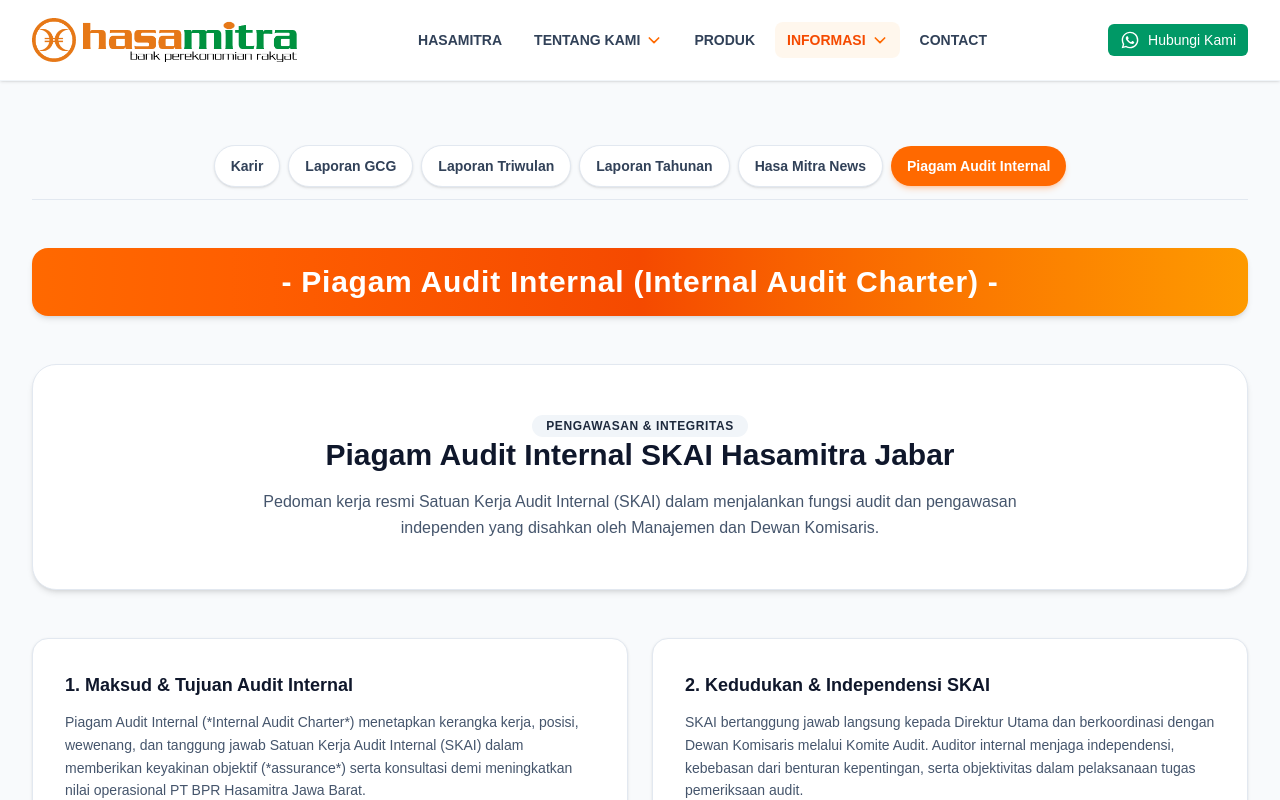
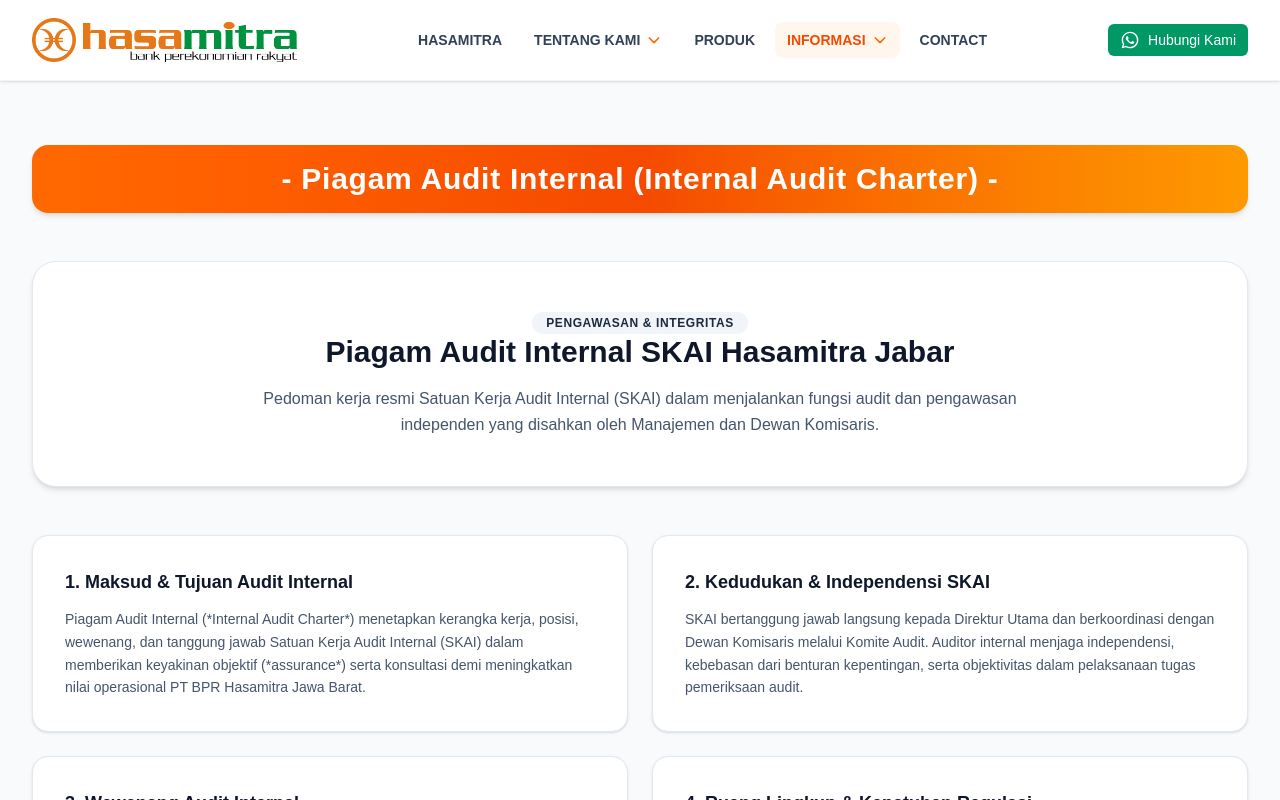
Before and after one commit to MuhammadArif-bin1/website-hasamitra, a Next.js app: page /informasi/piagam-audit-internal in a window 1280 px wide. Shown: the top 800 px of the page. Built offline with nearby package versions, Linux system fonts and the light colour scheme.

Commit message:
remove informasi sub-navbar tabs

```diff
--- a/src/app/informasi/hasa-mitra-news/page.tsx
+++ b/src/app/informasi/hasa-mitra-news/page.tsx
@@ -1,5 +1,4 @@
 import React from "react";
-import InformasiTabs from "@/components/informasi/InformasiTabs";
 import WhatsAppBanner from "@/components/common/WhatsAppBanner";
 import OjkLpsNotice from "@/components/common/OjkLpsNotice";
 
@@ -39,8 +38,7 @@
   return (
     <div className="py-12 lg:py-16">
       <div className="max-w-7xl mx-auto px-4 sm:px-6 lg:px-8 space-y-12">
-        {/* Submenu Tabs Navigation */}
-        <InformasiTabs />
+
 
         {/* Section Banner Header */}
         <div className="w-full bg-gradient-to-r from-orange-500 via-orange-600 to-amber-500 rounded-2xl py-4 shadow-md text-center">
--- a/src/app/informasi/karir/page.tsx
+++ b/src/app/informasi/karir/page.tsx
@@ -1,6 +1,5 @@
 import React from "react";
 import Image from "next/image";
-import InformasiTabs from "@/components/informasi/InformasiTabs";
 import OjkLpsNotice from "@/components/common/OjkLpsNotice";
 
 export const metadata = {
@@ -12,8 +11,7 @@
   return (
     <div className="py-12 lg:py-16">
       <div className="max-w-7xl mx-auto px-4 sm:px-6 lg:px-8 space-y-10">
-        {/* Submenu Tabs Navigation */}
-        <InformasiTabs />
+
 
         {/* Section Banner Header */}
         <div className="w-full bg-gradient-to-r from-[#59C173] via-[#FBC02D] to-[#E57A44] rounded-2xl py-4 shadow-md text-center">
--- a/src/app/informasi/laporan-gcg/page.tsx
+++ b/src/app/informasi/laporan-gcg/page.tsx
@@ -1,5 +1,4 @@
 import React from "react";
-import InformasiTabs from "@/components/informasi/InformasiTabs";
 import OjkLpsNotice from "@/components/common/OjkLpsNotice";
 
 export const metadata = {
@@ -11,8 +10,7 @@
   return (
     <div className="py-12 lg:py-16">
       <div className="max-w-7xl mx-auto px-4 sm:px-6 lg:px-8 space-y-10">
-        {/* Submenu Tabs Navigation */}
-        <InformasiTabs />
+
 
         {/* Section Banner Header */}
         <div className="w-full bg-gradient-to-r from-[#59C173] via-[#FBC02D] to-[#E57A44] rounded-2xl py-4 shadow-md text-center">
--- a/src/app/informasi/laporan-tahunan/page.tsx
+++ b/src/app/informasi/laporan-tahunan/page.tsx
@@ -1,5 +1,4 @@
 import React from "react";
-import InformasiTabs from "@/components/informasi/InformasiTabs";
 import WhatsAppBanner from "@/components/common/WhatsAppBanner";
 import OjkLpsNotice from "@/components/common/OjkLpsNotice";
 
@@ -55,8 +54,7 @@
   return (
     <div className="py-12 lg:py-16">
       <div className="max-w-7xl mx-auto px-4 sm:px-6 lg:px-8 space-y-10">
-        {/* Submenu Tabs Navigation */}
-        <InformasiTabs />
+
 
         {/* Section Banner Header */}
         <div className="w-full bg-gradient-to-r from-orange-500 via-orange-600 to-amber-500 rounded-2xl py-4 shadow-md text-center">
--- a/src/app/informasi/laporan-triwulan/page.tsx
+++ b/src/app/informasi/laporan-triwulan/page.tsx
@@ -1,6 +1,5 @@
 import React from "react";
 import Image from "next/image";
-import InformasiTabs from "@/components/informasi/InformasiTabs";
 import OjkLpsNotice from "@/components/common/OjkLpsNotice";
 
 export const metadata = {
@@ -12,8 +11,7 @@
   return (
     <div className="py-12 lg:py-16">
       <div className="max-w-7xl mx-auto px-4 sm:px-6 lg:px-8 space-y-10">
-        {/* Submenu Tabs Navigation */}
-        <InformasiTabs />
+
 
         {/* Section Banner Header */}
         <div className="w-full bg-gradient-to-r from-[#59C173] via-[#FBC02D] to-[#E57A44] rounded-2xl py-4 shadow-md text-center">
--- a/src/app/informasi/page.tsx
+++ b/src/app/informasi/page.tsx
@@ -1,6 +1,5 @@
 import React from "react";
 import Link from "next/link";
-import InformasiTabs from "@/components/informasi/InformasiTabs";
 import WhatsAppBanner from "@/components/common/WhatsAppBanner";
 import OjkLpsNotice from "@/components/common/OjkLpsNotice";
 
@@ -58,8 +57,7 @@
   return (
     <div className="py-12 lg:py-16">
       <div className="max-w-7xl mx-auto px-4 sm:px-6 lg:px-8 space-y-12">
-        {/* Submenu Tabs Navigation */}
-        <InformasiTabs />
+
 
         {/* Header Section */}
         <div className="w-full bg-gradient-to-r from-orange-500 via-orange-600 to-amber-500 rounded-2xl py-6 shadow-md text-center text-white space-y-2">
--- a/src/app/informasi/piagam-audit-internal/page.tsx
+++ b/src/app/informasi/piagam-audit-internal/page.tsx
@@ -1,7 +1,6 @@
 "use client";
 
 import React from "react";
-import InformasiTabs from "@/components/informasi/InformasiTabs";
 import WhatsAppBanner from "@/components/common/WhatsAppBanner";
 import OjkLpsNotice from "@/components/common/OjkLpsNotice";
 
@@ -28,8 +27,7 @@
   return (
     <div className="py-12 lg:py-16">
       <div className="max-w-7xl mx-auto px-4 sm:px-6 lg:px-8 space-y-12">
-        {/* Submenu Tabs Navigation */}
-        <InformasiTabs />
+
 
         {/* Section Banner Header */}
         <div className="w-full bg-gradient-to-r from-orange-500 via-orange-600 to-amber-500 rounded-2xl py-4 shadow-md text-center">
--- a/src/components/informasi/InformasiTabs.tsx
+++ b/src/components/informasi/InformasiTabs.tsx
@@ -1,31 +1,5 @@
 "use client";
 
-import React from "react";
-import Link from "next/link";
-import { usePathname } from "next/navigation";
-import { informasiSubmenu } from "@/data/navigation";
-
 export default function InformasiTabs() {
-  const pathname = usePathname();
-
-  return (
-    <div className="flex items-center justify-start sm:justify-center gap-2 overflow-x-auto pb-3 border-b border-slate-200 no-scrollbar">
-      {informasiSubmenu.map((tab) => {
-        const isActive = pathname === tab.href;
-        return (
-          <Link
-            key={tab.href}
-            href={tab.href}
-            className={`px-4 py-2.5 rounded-full text-xs sm:text-sm font-semibold shrink-0 transition-all ${
-              isActive
-                ? "font-bold bg-orange-500 text-white shadow-md shadow-orange-500/25"
-                : "bg-white text-slate-700 border border-slate-200 hover:border-orange-400 hover:text-orange-600 hover:bg-orange-50/50 shadow-sm"
-            }`}
-          >
-            {tab.name}
-          </Link>
-        );
-      })}
-    </div>
-  );
+  return null;
 }
```
